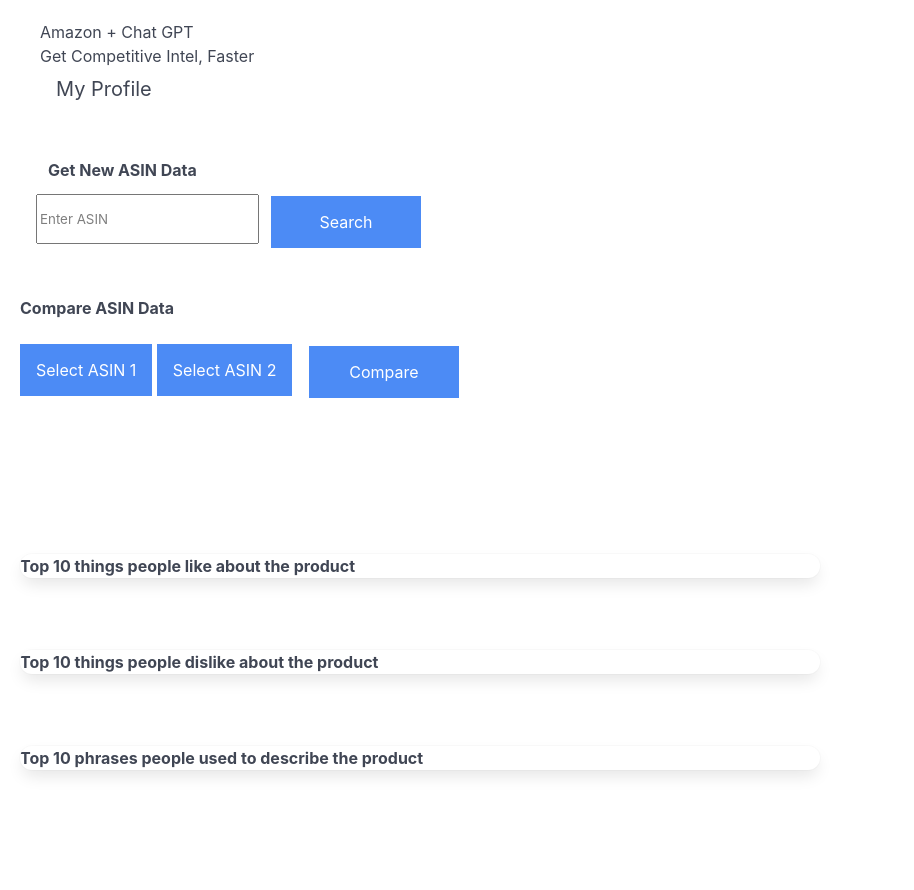
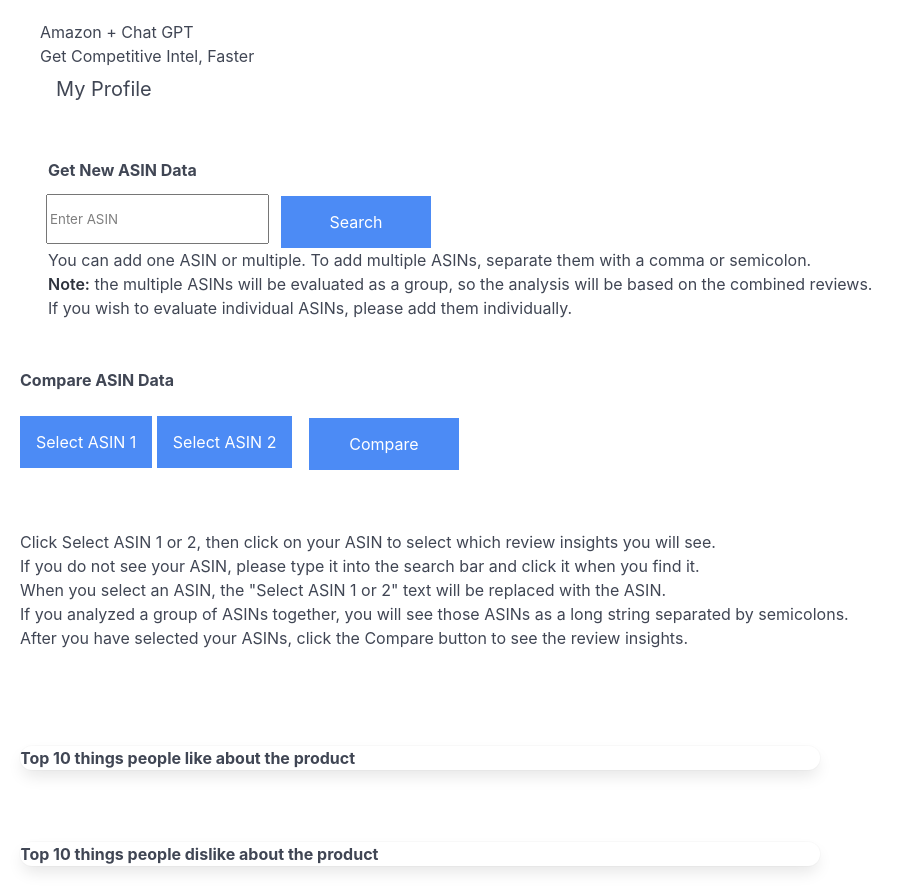
Before and after one commit to nothing-special20/bmt-gpt, a Django app: template templates/web/amazon/amazon_demo.html in a window 1280 px wide. Shown: the top 890 px of the page, without its empty margins (0-914 px from the left). Before the commit the page ends 776 px from the top, so only its background shows below. Run offline with Django 4.2, Linux system fonts and the light colour scheme; the template is opened without the code that fills it, so the values that code supplies are empty; style sheets or scripts are compiled from the project's sources; parts of the project's set-up code (start-up, migrations or seed data) failed here and were passed over; some libraries are stand-ins or nearby versions.

Commit message:
add notes to amazon user interface

```diff
--- a/apps/amazon/views.py
+++ b/apps/amazon/views.py
@@ -4,6 +4,7 @@ from django.utils.translation import gettext_lazy as _
 # from .functions import interpret_text, read_word_doc
 # from .models import DocQueries, IndexQueries
 # from django.templatetags.static import static
+import re
 
 from django.conf import settings
 from pathlib import Path
@@ -25,6 +26,9 @@ def main(request, team_slug):
         if request.method == 'POST' and 'search-asin' in request.POST:
             print('search-asin')
             asin_list = request.POST.get('search-asin')
+            asin_list = re.sub(',', ';', asin_list)
+            asin_list = re.sub(' ', '', asin_list)
+
             if ';' in asin_list:
                 asin_list = asin_list.split(';')
             else:
--- a/templates/web/amazon/amazon_demo.html
+++ b/templates/web/amazon/amazon_demo.html
@@ -16,6 +16,7 @@
     <link href="https://fonts.googleapis.com/css2?family=Roboto:wght@300;400;500;700&display=swap" rel="stylesheet">
     <link rel="stylesheet" href="{% static "css/bulma.css" %}">
     <link rel="stylesheet" href="{% static "css/app.css" %}">
+    <link rel="stylesheet" href="{% static "css/custom.css" %}">
     <link id="theme-sheet" rel="stylesheet" href="{% static "css/core.css" %}">
 
 </head>
@@ -46,7 +47,7 @@
                     <div class="columns" style="width:60rem;">
 
                         <div class="form-group">
-                            <input type="text" class="form-control darken-placeholder" name="search-asin" placeholder="Enter ASIN" style="min-height:50px;">
+                            <input type="text" class="form-control darken-placeholder" name="search-asin" placeholder="Enter ASIN" style="min-height:50px;margin-left:10px;">
                         </div>
                         <div class="search-button btn-lg column" style="margin-top:-10px;">
                             <button type="submit" class="dropbtn" style="min-width:150px; min-height:10px;">Search</button>
@@ -54,11 +55,31 @@
                     </div>
                 </form>
             </div>
+            <p>
+                You can add one ASIN or multiple. To add multiple ASINs, separate them with a comma or semicolon.
+                <br>
+                <strong>Note:</strong> the multiple ASINs will be evaluated as a group, so the analysis will be based on the combined reviews.
+                <br>
+                If you wish to evaluate individual ASINs, please add them individually.
+            </p>
         </div>
     </div>
     <!-- Hero image -->
     {% include "web/amazon/components/compare_products.html" %}
     <br><br>
+    <div>
+        <p style="margin-left:20px;">
+            Click Select ASIN 1 or 2, then click on your ASIN to select which review insights you will see.
+            <br>
+            If you do not see your ASIN, please type it into the search bar and click it when you find it.
+            <br>
+            When you select an ASIN, the "Select ASIN 1 or 2" text will be replaced with the ASIN.
+            <br>
+            If you analyzed a group of ASINs together, you will see those ASINs as a long string separated by semicolons.
+            <br>
+            After you have selected your ASINs, click the Compare button to see the review insights.
+        </p>
+    </div>
     <div class="columns">
         <div class="column">
             {% include "web/amazon/components/product_eval_component.html" with asin_details=asin_one_data %}
```
